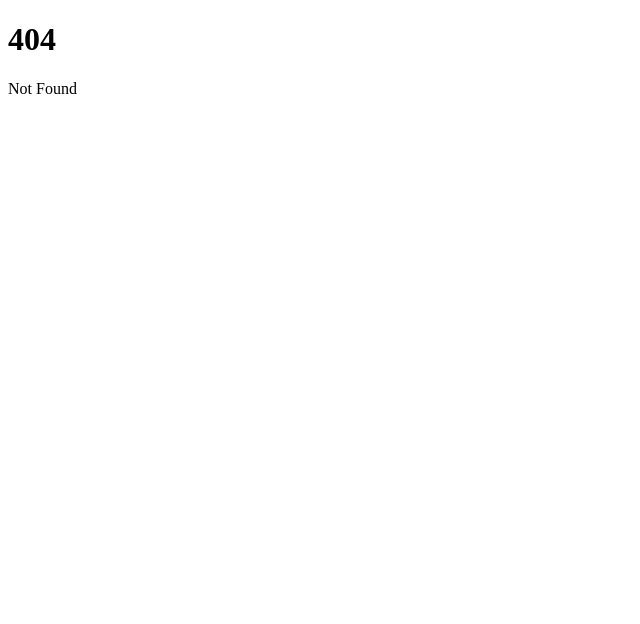
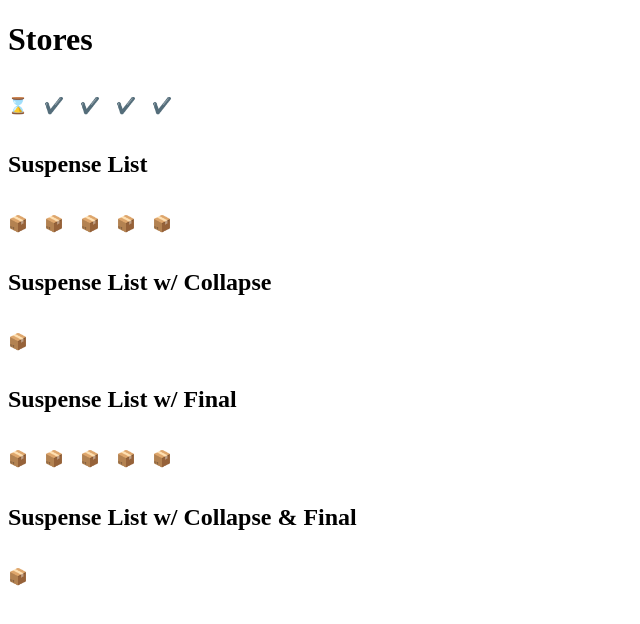
Before and after one commit to svelte-drama/suspense, a SvelteKit app: page /suspense-list in a window 1280 px wide. Before the commit this address had no page. Shown: the top 624 px of the page, without its empty margins (0-640 px from the left). Built offline with nearby package versions, Linux system fonts and the light colour scheme.

Commit message:
Test page for suspense list

```diff
--- a/src/lib/_suspense/suspense.svelte
+++ b/src/lib/_suspense/suspense.svelte
@@ -89,21 +89,19 @@ function internalSuspend<T>(
 }
 setContext(internalSuspend)
 
-function suspend<T extends Promise<unknown>>(data: T): T
+export function suspend<T extends Promise<unknown>>(data: T): T
 export function suspend<T extends Readable<unknown>>(
   data: T,
   error?: Readable<Error | undefined>
 ): T
-function suspend(
+export function suspend(
   data: Promise<unknown> | Readable<unknown>,
   error?: Readable<Error | undefined>
 ) {
-  if ('subscribe' in data) {
-    internalSuspend(data, error)
-  } else {
-    internalSuspend(data)
-  }
-  return data
+  const { result } = ('subscribe' in data)
+    ? internalSuspend(data, error)
+    : internalSuspend(data)
+  return result
 }
 
 function suspendStore<T>(
--- a/src/routes/+page.svelte
+++ b/src/routes/+page.svelte
@@ -13,4 +13,7 @@
   <li>
     <a href="/social">Social</a>
   </li>
+  <li>
+    <a href="/suspense-list">Suspense List</a>
+  </li>
 </ul>
--- /dev/null
+++ b/src/routes/suspense-list/+page.svelte
@@ -0,0 +1,57 @@
+<script lang="ts">
+import { readable } from "svelte/store"
+import Status from "./status.svelte"
+import List from "./list.svelte"
+
+const OPTIONS = [undefined, true, true]
+function createStore() {
+  return readable<undefined | boolean>(undefined, set => {
+    let timer: ReturnType<typeof setTimeout>
+
+    function update() {
+      const timeout = 1500
+      const value = OPTIONS[Math.floor(Math.random() * 3)]
+      timer = setTimeout(() => {
+        set(value)
+        update()
+      }, timeout)
+    }
+
+    update()
+    return () => clearInterval(timer)
+  })
+}
+
+const stores = [createStore(), createStore(), createStore(), createStore(), createStore()]
+</script>
+
+<h1>Stores</h1>
+<ul>
+  {#each stores as store}
+    <li>
+      <Status {store} />
+    </li>
+  {/each}
+</ul>
+
+<h2>Suspense List</h2>
+<List collapse={false} final={false} {stores} />
+
+<h2>Suspense List w/ Collapse</h2>
+<List collapse={true} final={false} {stores} />
+
+<h2>Suspense List w/ Final</h2>
+<List collapse={false} final={true} {stores} />
+
+<h2>Suspense List w/ Collapse & Final</h2>
+<List collapse={true} final={true} {stores} />
+
+<style>
+ul {
+  display: flex;
+  gap: 1em;
+  list-style: none;
+  padding: 1em 0;
+  margin: 0;
+}
+</style>
--- /dev/null
+++ b/src/routes/suspense-list/list.svelte
@@ -0,0 +1,33 @@
+<script lang="ts">
+import { Suspense } from "$lib"
+import SuspenseList from "$lib/_suspense-list/suspense-list.svelte"
+import type { Readable } from "svelte/store"
+import Status from "./status.svelte"
+
+export let collapse: boolean
+export let final: boolean
+export let stores: Readable<boolean | undefined>[]
+</script>
+
+<SuspenseList {collapse} {final}>
+  <ul>
+    {#each stores as store}
+      <li>
+        <Suspense let:suspend>
+          <svelte:fragment slot="loading">📦</svelte:fragment>
+          <Status store={suspend(store)} />
+        </Suspense>
+      </li>
+    {/each}
+  </ul>
+</SuspenseList>
+
+<style>
+ul {
+  display: flex;
+  gap: 1em;
+  list-style: none;
+  padding: 1em 0;
+  margin: 0;
+}
+</style>
--- /dev/null
+++ b/src/routes/suspense-list/status.svelte
@@ -0,0 +1,13 @@
+<script lang="ts">
+import type { Readable } from "svelte/store"
+
+export let store: Readable<boolean | undefined>
+</script>
+
+<li>
+  {#if $store === true}
+    ✔️
+  {:else }
+    ⌛
+  {/if}
+</li>
```
